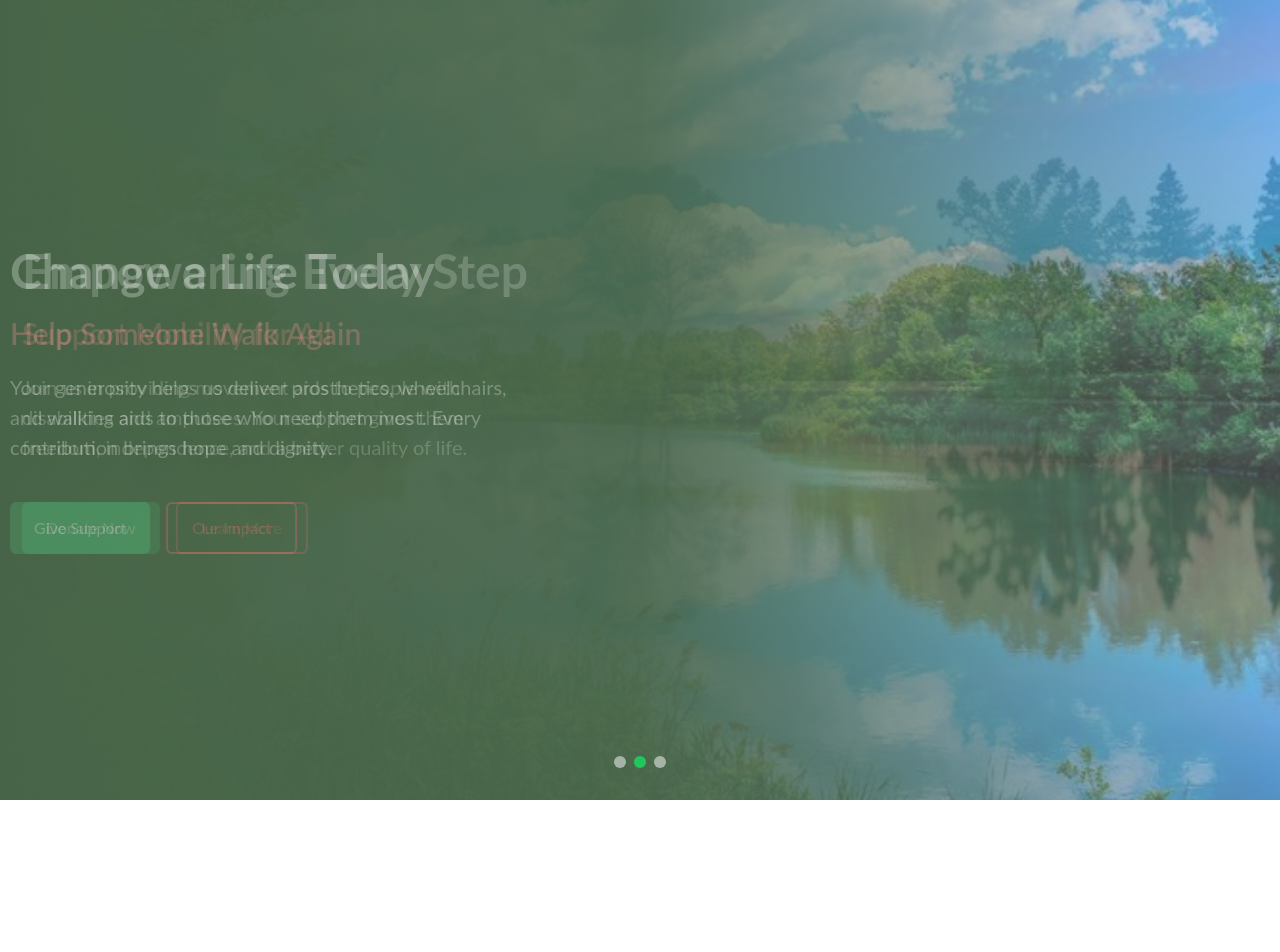
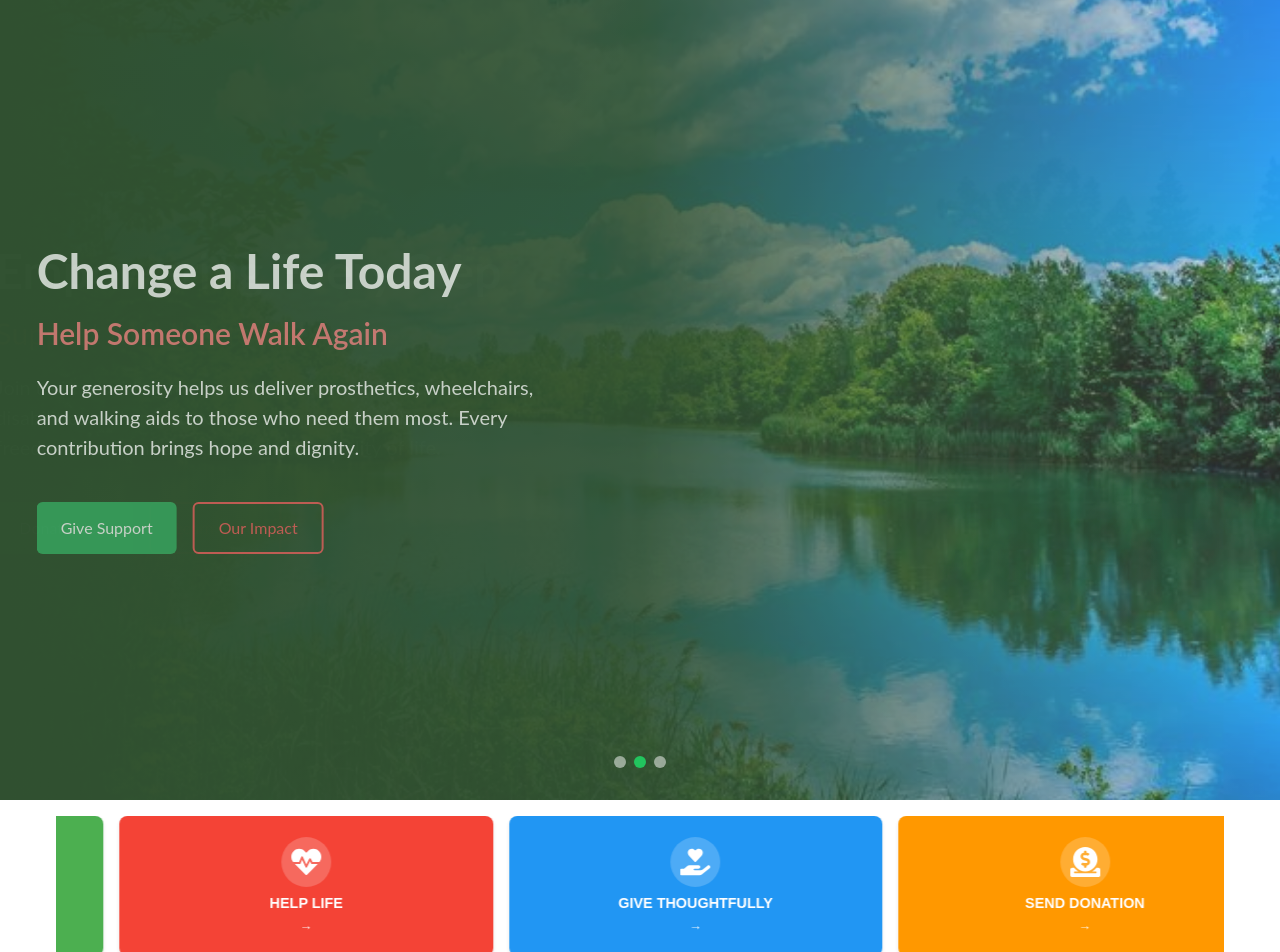
Before and after one commit to Newtonouma/universallighthouse, a Next.js app: page / in a window 1280 px wide. Shown: the top 952 px of the page. Before the commit the page ends 800 px from the top, so only its background shows below. Built offline with nearby package versions, Linux system fonts and the light colour scheme.

Commit message:
banner added

```diff
--- /dev/null
+++ b/components/banner/banner.module.css
@@ -0,0 +1,105 @@
+/* banner.module.css */
+.carouselContainer {
+  max-width: 1200px;
+  margin: 0 auto;
+  padding: 1rem;
+  overflow: hidden;
+}
+
+.carouselWrapper {
+  position: relative;
+  width: 100%;
+  overflow: hidden;
+}
+
+.carousel {
+  display: flex;
+  transition: transform 0.5s ease;
+  will-change: transform;
+}
+
+.actionCard {
+  flex: 0 0 calc(100% / 6 - 1rem); /* More cards per row */
+  margin: 0 0.5rem;
+  display: flex;
+  flex-direction: column;
+  align-items: center;
+  justify-content: center;
+  padding: 1rem; /* Reduced padding */
+  border-radius: 8px;
+  color: white;
+  text-align: center;
+  text-decoration: none;
+  transition: transform 0.3s ease, box-shadow 0.3s ease;
+  min-height: 140px; /* Reduced height */
+  box-shadow: 0 2px 4px rgba(0, 0, 0, 0.1);
+}
+
+.actionCard:hover {
+  transform: translateY(-3px);
+  box-shadow: 0 4px 8px rgba(0, 0, 0, 0.15);
+}
+
+.iconWrapper {
+  margin-bottom: 0.5rem; /* Reduced spacing */
+  background-color: rgba(255, 255, 255, 0.2);
+  width: 50px; /* Smaller circle */
+  height: 50px; /* Smaller circle */
+  border-radius: 50%;
+  display: flex;
+  align-items: center;
+  justify-content: center;
+}
+
+.actionTitle {
+  font-size: 0.9rem; /* Smaller text */
+  margin-bottom: 0.25rem; /* Tighter spacing */
+  font-weight: 600;
+  line-height: 1.2;
+}
+
+.learnMore {
+  font-size: 0.8rem; /* Smaller arrow */
+  opacity: 0.9;
+}
+
+/* Responsive adjustments */
+@media (max-width: 1024px) {
+  .actionCard {
+    flex: 0 0 calc(100% / 4 - 1rem); /* 4 cards on medium screens */
+  }
+}
+
+@media (max-width: 768px) {
+  .actionCard {
+    flex: 0 0 calc(100% / 3 - 1rem); /* 3 cards on tablets */
+    min-height: 130px;
+    padding: 0.75rem;
+  }
+
+  .iconWrapper {
+    width: 45px;
+    height: 45px;
+  }
+
+  .actionTitle {
+    font-size: 0.85rem;
+  }
+}
+
+@media (max-width: 480px) {
+  .actionCard {
+    flex: 0 0 calc(100% / 4 - 1rem); /* 2 cards on mobile */
+    min-height: 120px;
+    padding: 0.5rem;
+  }
+
+  .actionTitle {
+    font-size: 0.8rem;
+  }
+
+  .iconWrapper {
+    width: 40px;
+    height: 40px;
+  }
+}
--- /dev/null
+++ b/components/banner/banner.tsx
@@ -0,0 +1,138 @@
+"use client"
+import React, { useState, useEffect, useRef } from 'react';
+import {
+  FaHandsHelping,
+  FaHeartbeat,
+  FaHandHoldingHeart,
+  FaDonate,
+  FaHands,
+  FaSmile,
+  FaSeedling
+} from 'react-icons/fa';
+import Link from 'next/link';
+import styles from './banner.module.css';
+
+const DonationCarousel = () => {
+  const actions = [
+    {
+      title: "VOLUNTEER",
+      icon: <FaHandsHelping size={30} />, // Reduced icon size
+      link: "/volunteer",
+      color: "#4CAF50"
+    },
+    {
+      title: "HELP LIFE",
+      icon: <FaHeartbeat size={30} />, // Reduced icon size
+      link: "/help-life",
+      color: "#F44336"
+    },
+    {
+      title: "GIVE THOUGHTFULLY",
+      icon: <FaHandHoldingHeart size={30} />, // Reduced icon size
+      link: "/give",
+      color: "#2196F3"
+    },
+    {
+      title: "SEND DONATION",
+      icon: <FaDonate size={30} />, // Reduced icon size
+      link: "/donate",
+      color: "#FF9800"
+    },
+    {
+      title: "SUPPORT CAUSE",
+      icon: <FaHands size={30} />, // Reduced icon size
+      link: "/support",
+      color: "#9C27B0"
+    },
+    {
+      title: "CHANGE LIVES",
+      icon: <FaSmile size={30} />, // Reduced icon size
+      link: "/change-lives",
+      color: "#00BCD4"
+    },
+    {
+      title: "BE THE CHANGE",
+      icon: <FaSeedling size={30} />, // Reduced icon size
+      link: "/be-the-change",
+      color: "#8BC34A"
+    }
+  ];
+
+  const [currentIndex, setCurrentIndex] = useState(0);
+  const [isPaused, setIsPaused] = useState(false);
+  const carouselRef = useRef<HTMLDivElement>(null);
+
+  // Double the array for seamless looping
+  const extendedActions = [...actions, ...actions];
+
+  useEffect(() => {
+    if (isPaused) return;
+
+    const interval = setInterval(() => {
+      setCurrentIndex(prev => {
+        const newIndex = prev + 1;
+        if (newIndex >= actions.length) {
+          // Reset to first set without animation
+          return 0;
+        }
+        return newIndex;
+      });
+    }, 3000);
+
+    return () => clearInterval(interval);
+  }, [actions.length, isPaused]);
+
+  // Handle reset without animation
+  useEffect(() => {
+    if (currentIndex === 0 && carouselRef.current) {
+      carouselRef.current.style.transition = 'none';
+      setTimeout(() => {
+        if (carouselRef.current) {
+          carouselRef.current.style.transition = 'transform 0.5s ease';
+        }
+      }, 50);
+    }
+  }, [currentIndex]);
+
+  return (
+    <div className={styles.carouselContainer}>
+      <div
+        className={styles.carouselWrapper}
+        onMouseEnter={() => setIsPaused(true)}
+        onMouseLeave={() => setIsPaused(false)}
+      >
+        <div
+          ref={carouselRef}
+          className={styles.carousel}
+          style={{
+            transform: `translateX(-${currentIndex * (100 / actions.length)}%)`,
+            width: `${extendedActions.length * (100 / actions.length)}%`
+          }}
+        >
+          {extendedActions.map((action, index) => (
+            <Link
+              href={action.link}
+              key={index}
+              passHref
+              legacyBehavior
+            >
+              <a
+                className={styles.actionCard}
+                style={{ backgroundColor: action.color }}
+                aria-label={action.title}
+              >
+                <div className={styles.iconWrapper}>
+                  {action.icon}
+                </div>
+                <h3 className={styles.actionTitle}>{action.title}</h3>
+                <div className={styles.learnMore}>→</div> {/* Simplified arrow */}
+              </a>
+            </Link>
+          ))}
+        </div>
+      </div>
+    </div>
+  );
+};
+
+export default DonationCarousel;
--- a/src/app/page.tsx
+++ b/src/app/page.tsx
@@ -1,9 +1,13 @@
 
 import Heros from "../../components/heros";
+import Banner from "../../components/banner/banner";
 
 export default function Home() {
   return (
+    <>
     <Heros/>
+    <Banner/>
+    </>
 
   );
 }
```
Also changed, not shown: package.json (+6 -5 lines), 1 other file (tests, documents, lock files or other folders).
